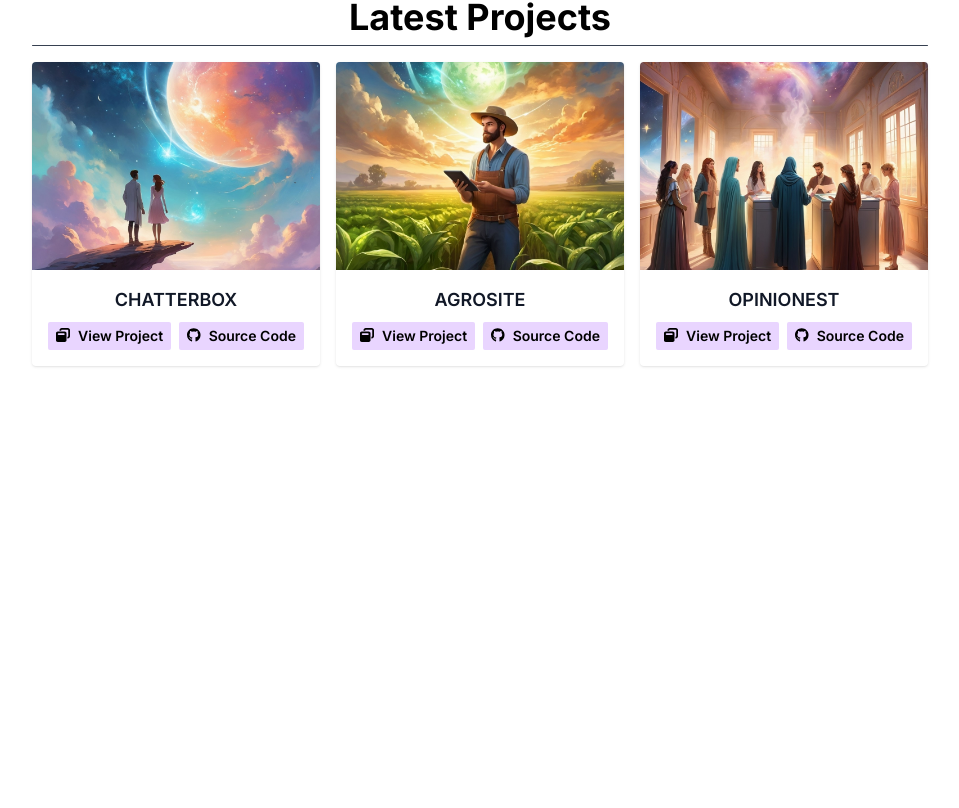
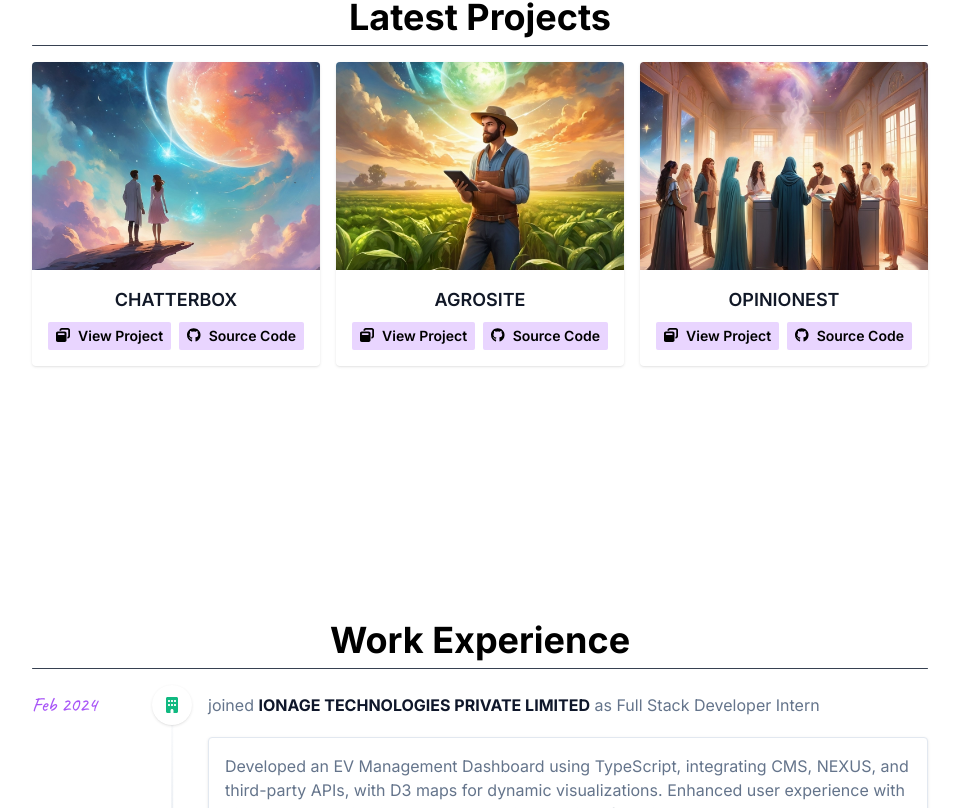
Before and after one commit to its-kunal/its-kunal.github.io, a Next.js app: page / in a window 1280 px wide. Shown: the part 1992-2800 px from the top of the page, without its empty margins (160-1119 px from the left). Before the commit the page ends 2561 px from the top, so only its background shows below. Built offline with nearby package versions, Linux system fonts and the light colour scheme.

Commit message:
Add Work Experience to the page.

```diff
--- a/app/components/Experience.tsx
+++ b/app/components/Experience.tsx
@@ -1,12 +1,63 @@
 import { ExperienceId } from "@/app/config/sectionId";
+import { FontAwesomeIcon } from "@fortawesome/react-fontawesome";
+import { faBuilding } from "@fortawesome/free-solid-svg-icons";
+import Data from "@/app/assets/data/data.json";
 
 export default function Experience() {
   return (
     <section className="w-full relative mt-10" id={ExperienceId}>
       <div className="max-w-4xl md:mx-auto mx-2 z-10 backdrop-blur-3xl">
-        <h2 className="text-center text-4xl font-bold">Experience</h2>
-        <div className="h-[1px] w-full bg-gray-300 mt-2 mb-4 rounded-full"></div>
+        <h2 className="text-center text-3xl md:text-4xl font-bold">
+          Work Experience
+        </h2>
+        <div className="h-[1px] w-full bg-gray-700 my-2 rounded-full"></div>
+        <div className="my-4">
+          {/* experience tree */}
+          <div className="space-y-8 relative before:absolute before:inset-0 before:ml-5 before:-translate-x-px md:before:ml-16 md:before:translate-x-[4.7rem] before:h-full before:w-0.5 before:bg-gradient-to-b before:from-transparent before:via-slate-300 before:to-transparent">
+            {Data.experience.map((exp, idx) => {
+              return (
+                <div className="relative" key={idx}>
+                  <div className="md:flex items-center md:space-x-4 mb-3">
+                    <div className="flex items-center space-x-4 md:space-x-2 md:space-x-reverse">
+                      <div className="flex items-center justify-center w-10 h-10 rounded-full bg-white shadow md:order-1">
+                        <FontAwesomeIcon
+                          icon={faBuilding}
+                          className={idx === 0 ? "text-emerald-500" : ""}
+                        />
+                      </div>
+                      <time className="font-caveat font-medium text-xl text-purple-500 md:w-28">
+                        {exp.startDate}
+                      </time>
+                    </div>
+                    <div className="text-slate-500 ml-14">
+                      joined{" "}
+                      <a className="text-slate-900 font-bold" href={exp.link}>
+                        {exp.organization}
+                      </a>{" "}
+                      as {exp.role}
+                    </div>
+                  </div>
+                  <div className="bg-white p-4 rounded border border-slate-200 text-slate-500 shadow ml-14 md:ml-44">
+                    {exp.responsibilities.map((responsibility, idx) => {
+                      return responsibility + " ";
+                    })}
+                  </div>
+                </div>
+              );
+            })}
+          </div>
+        </div>
       </div>
     </section>
   );
 }
+
+export function ExperienceSectionHomeLayout() {
+  return (
+    <div className="flex flex-col min-h-[100vh] justify-center items-center">
+      <div className="h-10 md:h-0"></div>
+      <Experience />
+      <div className="h-10 md:h-0"></div>
+    </div>
+  );
+}
--- a/app/page.tsx
+++ b/app/page.tsx
@@ -2,7 +2,7 @@ import AppBar from "@/app/components/AppBar";
 import Hero from "@/app/components/Hero";
 import { ProjectSectionHomeLayout } from "@/app/components/Project/Projects";
 import Resume from "@/app/components/Resume";
-import Experience from "@/app/components/Experience";
+import { ExperienceSectionHomeLayout } from "@/app/components/Experience";
 import Contact from "@/app/components/Contact";
 
 export default function Home() {
@@ -26,7 +26,7 @@ export default function Home() {
         <Hero />
         <Resume />
         <ProjectSectionHomeLayout />
-        {/* <Experience /> */}
+        <ExperienceSectionHomeLayout />
         {/* <Contact /> */}
         {/* <div className="h-32 md:h-0"></div> */}
       </div>
```
